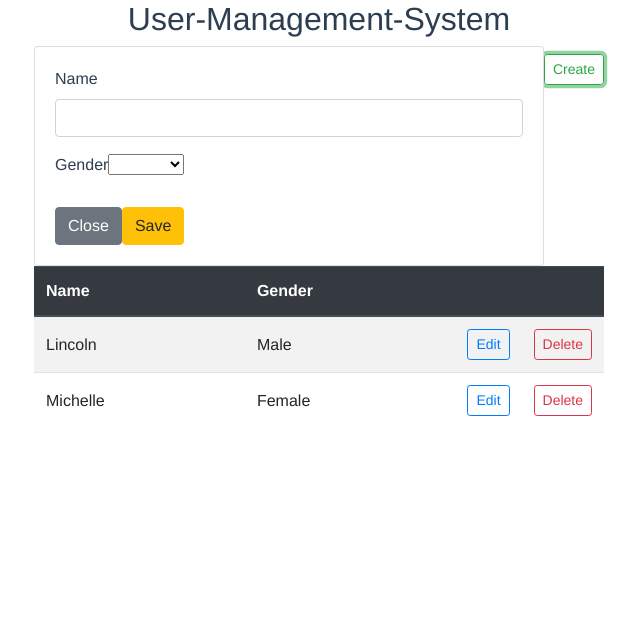
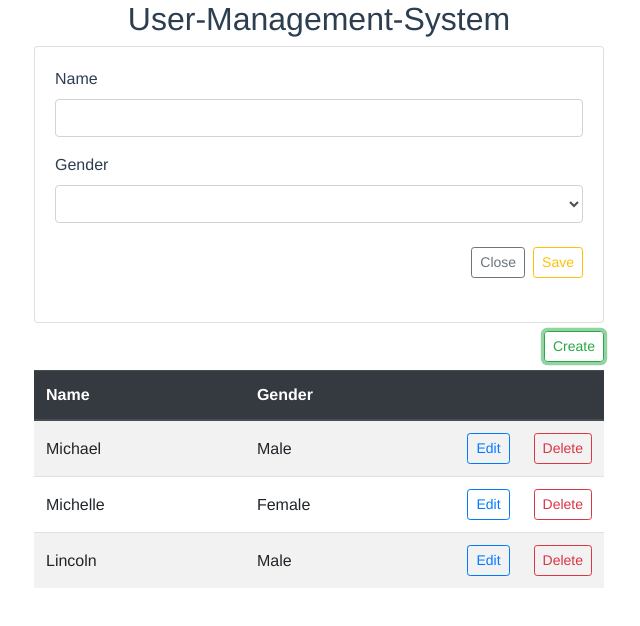
Before and after one commit to ueharario/user-management-system, a Vue app: page / in a window 1280 px wide. Both pictures are taken after a click on the button "Create". Shown: the top 626 px of the page, without its empty margins (321-961 px from the left). Built offline with nearby package versions, Linux system fonts and the light colour scheme.

Commit message:
インデックスを使わない

```diff
--- a/public/json/data.json
+++ b/public/json/data.json
@@ -2,11 +2,16 @@
     "usersData": [
         {
             "id": 1,
+            "name": "Michael",
+            "gender": 1
+        },
+        {
+            "id": 4,
             "name": "Lincoln",
             "gender": 1
         },
         {
-            "id": 2,
+            "id": 3,
             "name": "Michelle",
             "gender": 2
         }
--- a/src/App.vue
+++ b/src/App.vue
@@ -2,9 +2,9 @@
   <div id="app">
     <div class="container">
       <h2 class="text-center">{{ TITLE.title }}</h2>
+      <UserForm v-if="isShow" @send="updateUser" @close="closeUserForm" :user="user" />
       <button class="btn btn-outline-success btn-sm my-2 float-right" @click="create">{{ TITLE.create }}</button>
-      <UserForm v-if="isShow" @send="updateUser" @close="closeUserForm" :user="user" />
-      <table class="table table-striped">
+      <table class="table table-striped mt-2">
         <thead class="thead-dark">
           <tr>
             <th>{{ TITLE.name }}</th>
@@ -46,7 +46,6 @@ export default {
       user: {},
       users: [],
       usersData: [],
-      editIndex: DEFAULT_EDIT_INDEX,
       isShow: false
     }
   },
@@ -55,8 +54,8 @@ export default {
   },
   async mounted() {
     const { usersData } = await ApiGetUserData()
-    this.usersData = usersData
     this.users = usersData
+    this.sortItem()
   },
   methods: {
     create() {
@@ -78,11 +77,12 @@ export default {
         }
         user.id = maxId + 1
         this.users.push(user)
+        this.sortItem()
       }
       else {
-        this.user = this.users.find((v) => user.id === v.id)
-        this.editIndex = this.users.indexOf(this.user)
-        this.users.splice(this.editIndex, 1, user)
+        this.users = this.users.filter((v) => v.id !== user.id )
+        this.users.push(user)
+        this.sortItem()
       }
     },
     closeUserForm(isShow) {
@@ -95,9 +95,11 @@ export default {
       this.openUserForm()
     },
     deleteItem(id) {
-      this.user = this.users.find((v) => v.id === id)
-      this.editIndex = this.users.indexOf(this.user)
-      this.users.splice(this.editIndex, 1)
+      this.users = this.users.filter((v) => v.id !== id )
+      this.sortItem()
+    },
+    sortItem() {
+      this.users.sort((before, after) => before.id - after.id)
     }
   }
 }
--- a/src/components/UserForm.vue
+++ b/src/components/UserForm.vue
@@ -8,31 +8,29 @@
                 </div>
                 <div class="form-group">
                     <label>{{ TITLE.gender }}</label>
-                    <select class="form-group" v-model="editUser.gender">
+                    <select class="form-control" v-model="editUser.gender">
                         <option v-for="column in GENDER_ARRAY" v-bind:key="column.id" :value="column.id">
                             {{ column.label }}
                         </option>
                     </select>
                 </div>
-                <button class="btn btn-secondary" @click="close">{{ TITLE.close }}</button>
-                <button class="btn btn-warning" @click="save">{{ TITLE.save }}</button>
+                <div class="form-group float-right">
+                    <button class="btn btn-outline-secondary btn-sm my-2 mr-2" @click="close">{{ TITLE.close }}</button>
+                    <button class="btn btn-outline-warning btn-sm my-2" @click="save">{{ TITLE.save }}</button>
+                </div>
             </div>
         </div>
     </div>
 </template>
 
 <script>
-import { GENDER_ARRAY, DEFAULT_USER, TITLE, DEFAULT_EDIT_INDEX } from '@/constants/USERS.js'
+import { GENDER_ARRAY, DEFAULT_USER, TITLE } from '@/constants/USERS.js'
 
 export default {
     props: {
         user: {
             type: Object,
             default: DEFAULT_USER
-        },
-        editIndex: {
-            type: Number,
-            default: DEFAULT_EDIT_INDEX
         },
         isShow: {
             type: Boolean,
--- a/src/constants/USERS.js
+++ b/src/constants/USERS.js
@@ -6,8 +6,6 @@ const GENDER = {
 const GENDER_ARRAY = Object.entries(GENDER).map((item) => item[1])
 
 const DEFAULT_USER = {
-    // name: 'Michael',
-    // gender: GENDER.male.id
     id: 0,
     name: '',
     gender: 0
@@ -24,6 +22,4 @@ const TITLE = {
     save: "Save"
 }
 
-const DEFAULT_EDIT_INDEX = -1
-
-export { GENDER, GENDER_ARRAY, DEFAULT_USER, TITLE, DEFAULT_EDIT_INDEX }
+export { GENDER, GENDER_ARRAY, DEFAULT_USER, TITLE }
```
